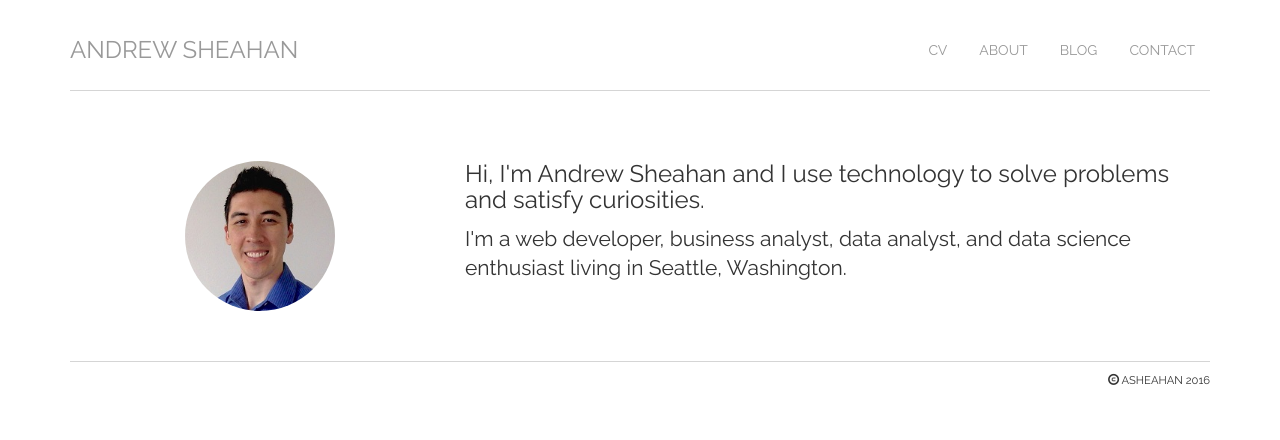
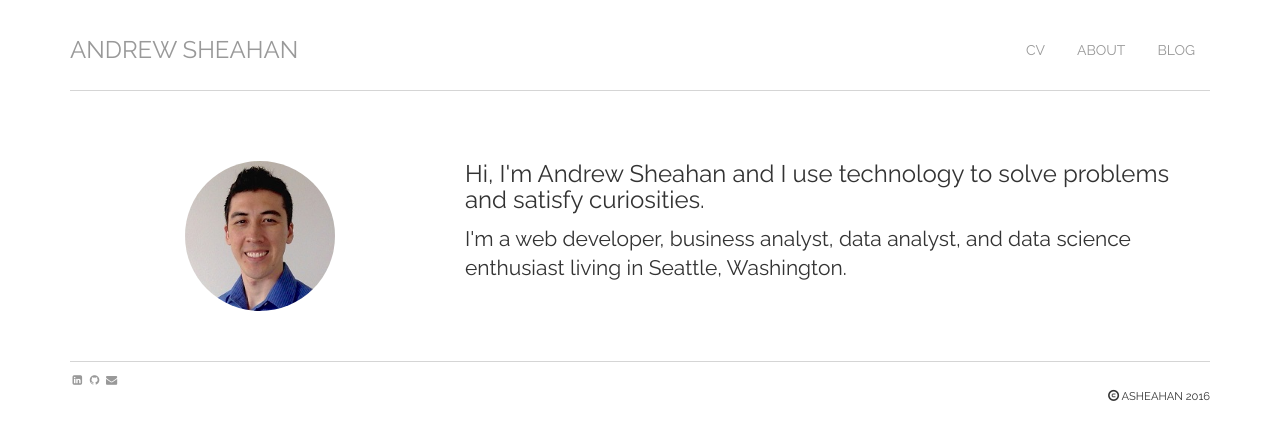
Before and after one commit to asheahan/asheahan.github.io, a Jekyll site: the page built from index.html, in a window 1280 px wide. Shown: the top 440 px of the page. Built offline with Jekyll 4.4.1, drawn with Linux system fonts in a browser that asks for light colours.

Commit message:
Add contact methods to footer

```diff
--- a/_layouts/default.html
+++ b/_layouts/default.html
@@ -7,6 +7,7 @@
       <link rel="stylesheet" href="https://maxcdn.bootstrapcdn.com/bootstrap/3.3.6/css/bootstrap.min.css" integrity="sha384-1q8mTJOASx8j1Au+a5WDVnPi2lkFfwwEAa8hDDdjZlpLegxhjVME1fgjWPGmkzs7" crossorigin="anonymous">
 			<!-- link to main stylesheet -->
 			<link rel="stylesheet" type="text/css" href="/css/main.css">
+
       <link rel="stylesheet" type="text/css" href="/css/font-awesome-4.6.3/css/font-awesome.min.css">
 		</head>
 		<body>
@@ -16,7 +17,6 @@
 	          <li><a href="/cv">CV</a></li>
             <li><a href="/about">About</a></li>
 	          <li><a href="/blog">Blog</a></li>
-            <li><a href="/contact">Contact</a></li>
 	        </ul>
           <h3><a href="/">Andrew Sheahan</a></h3>
         </div>
@@ -26,6 +26,11 @@
         </div>
 
 			  <footer>
+          <div class="contact-methods">
+            <a href="https://www.linkedin.com/in/andrewsheahan" title="LinkedIn"><i class="fa fa-linkedin-square fa-fw" aria-hidden="true"></i></a>
+            <a href="https://github.com/asheahan" title="GitHub"><i class="fa fa-github fa-fw" aria-hidden="true"></i></a>
+            <a href="#" title="Email"><i class="fa fa-envelope fa-fw" aria-hidden="true"></i></a>
+          </div>
           <div class="pull-right">
             <span class="glyphicon glyphicon-copyright-mark" aria-hidden="true"></span>
             ASHEAHAN 2016
--- a/contact/index.html
+++ b/contact/index.html
@@ -5,7 +5,7 @@ title: Contact
 <div class="contact">
   <p>Please feel free to contact me with any questions, comments, or suggestions! I'm always looking to improve and learn so help is appreciated. I can be reached using any of the methods below.</p>
 
-  <p>
+  <div class="contact-methods">
     <div class="container">
       <div class="row">
         <div class="col-sm-6 col-xs-12">
@@ -15,5 +15,5 @@ title: Contact
         </div>
       </div>
     </div>
-  </p>
+  </div>
 </div>
```
